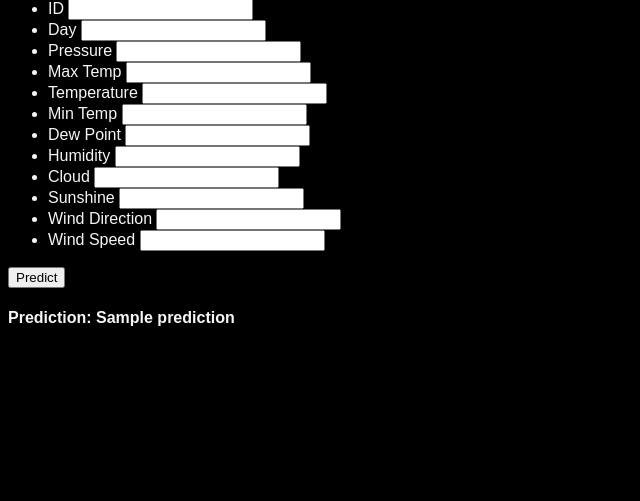
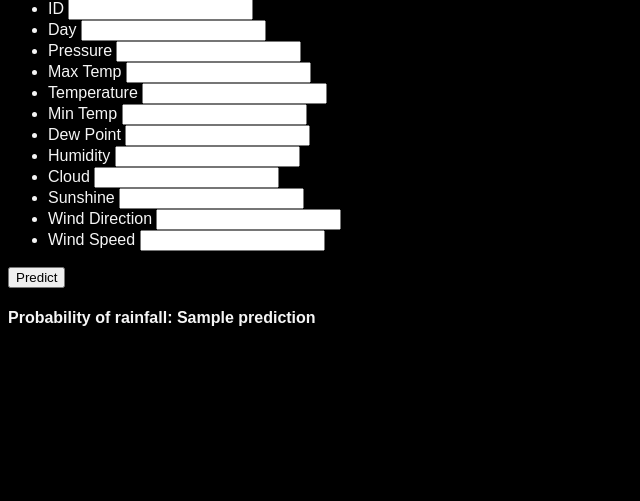
Before and after one commit to Seryabiz/PHASE_5_CAPSTONE_PROJECT, a Flask app: template templates/index.html in a window 1280 px wide. Shown: the part 122-623 px from the top of the page, without its empty margins (0-640 px from the left). Run offline with Flask 3, Linux system fonts and the light colour scheme; the template is opened without the code that fills it: most values are stand-ins (such as "Sample title", 1, 10 or a date in 2020); parts of the project's set-up code (start-up, migrations or seed data) failed here and were passed over.

Commit message:
Tweaking the html

```diff
--- a/templates/index.html
+++ b/templates/index.html
@@ -29,7 +29,7 @@
     <input type="submit" value="Predict">
     </form>
     {% if prediction %}
-    <h4>Prediction: {{prediction}}</h4>
+    <h4>Probability of rainfall: {{prediction}}</h4>
     {% endif %}
     </p>
     </body>
```
Also changed, not shown: 1 other file.
